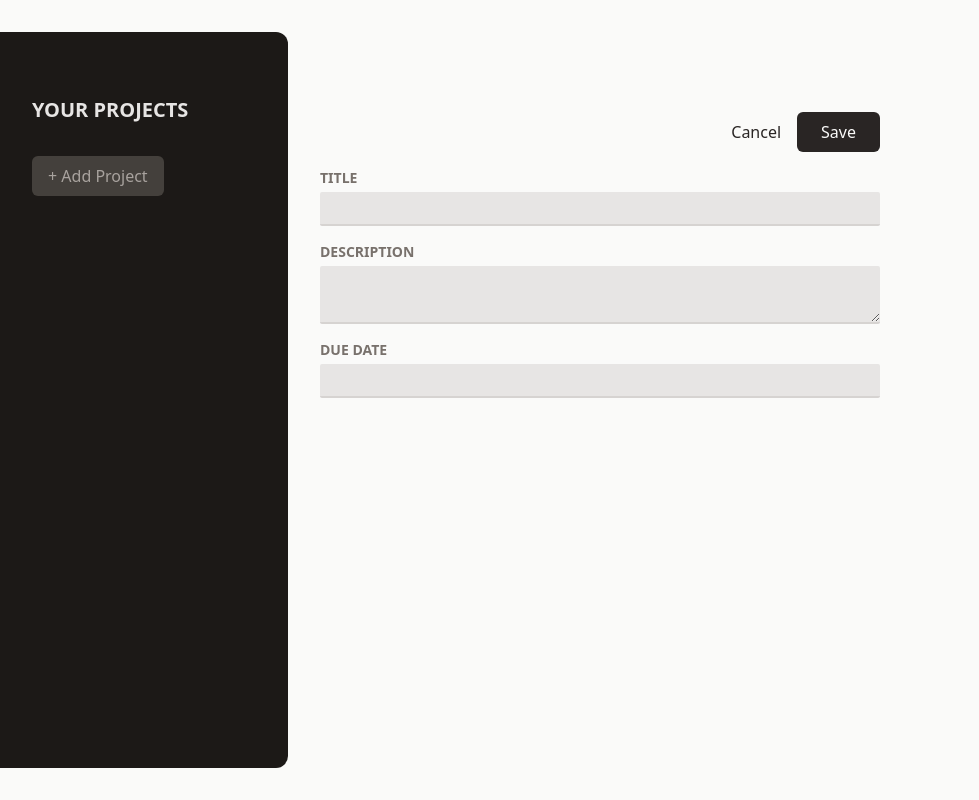
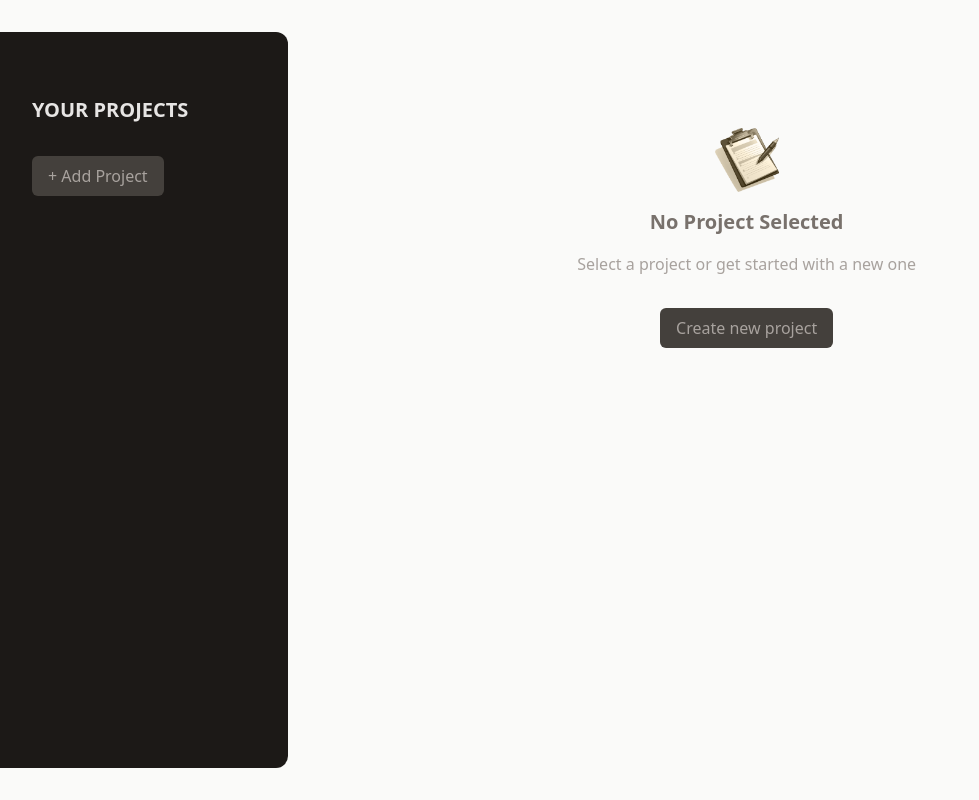
Before and after one commit to HeadYZ/projectsApp, a React (Vite) app: page / in a window 1280 px wide. Shown: the whole page, without its empty margins (0-979 px from the left). Built offline with nearby package versions, Linux system fonts and the light colour scheme.

Commit message:
change NoProjectSelected compoenent name and add that component to App component. In Button component add {...props} to bt

```diff
--- a/src/App.jsx
+++ b/src/App.jsx
@@ -1,11 +1,12 @@
 import NewProject from './components/NewProject.jsx'
 import ProjectsSidebar from './components/ProjectsSidebar.jsx'
+import NoProjectSelected from './components/noProjectSelected.jsx'
 
 function App() {
 	return (
 		<main className='h-screen py-8 flex gap-8  '>
 			<ProjectsSidebar />
-			<NewProject />
+			<NoProjectSelected />
 		</main>
 	)
 }
--- a/src/components/Button.jsx
+++ b/src/components/Button.jsx
@@ -1,6 +1,9 @@
-const Button = ({ children }) => {
+const Button = ({ children, ...props }) => {
 	return (
-		<button className='px-4 py-2 text-xs md:text-base rounded-md bg-stone-700 text-stone-400  hover:bg-stone-600 hover:text-stone-100'>
+		<button
+			className='px-4 py-2 text-xs md:text-base rounded-md bg-stone-700 text-stone-400  hover:bg-stone-600 hover:text-stone-100'
+			{...props}
+		>
 			{children}
 		</button>
 	)
--- a/src/components/NewProject.jsx
+++ b/src/components/NewProject.jsx
@@ -1,4 +1,4 @@
-import Input from './Input'
+import Input from './Input.jsx'
 
 const NewProject = () => {
 	return (
--- a/src/components/ProjectsSidebar.jsx
+++ b/src/components/ProjectsSidebar.jsx
@@ -1,4 +1,4 @@
-import Button from './Button'
+import Button from './Button.jsx'
 
 const ProjectsSidebar = () => {
 	return (
--- a/src/components/noProjectSelected.jsx
+++ b/src/components/noProjectSelected.jsx
@@ -1,15 +1,17 @@
 import noProjectImage from '../assets/no-projects.png'
-const noProjectSelected = () => {
+import Button from './Button.jsx'
+
+const NoProjectSelected = () => {
 	return (
 		<div className='mt-24 text-center w-2/3'>
 			<img src={noProjectImage} alt='An empty task list' className='w-16 h-16 object-containt mx-auto' />
 			<h2 className='text-xl font-bold text-stone-500 my-4'>No Project Selected</h2>
 			<p className='text-stone-400 mb-4'>Select a project or get started with a new one</p>
 			<p className='mt-8'>
-				<button className=''>Create new project</button>
+				<Button>Create new project</Button>
 			</p>
 		</div>
 	)
 }
 
-export default noProjectSelected
+export default NoProjectSelected
```
